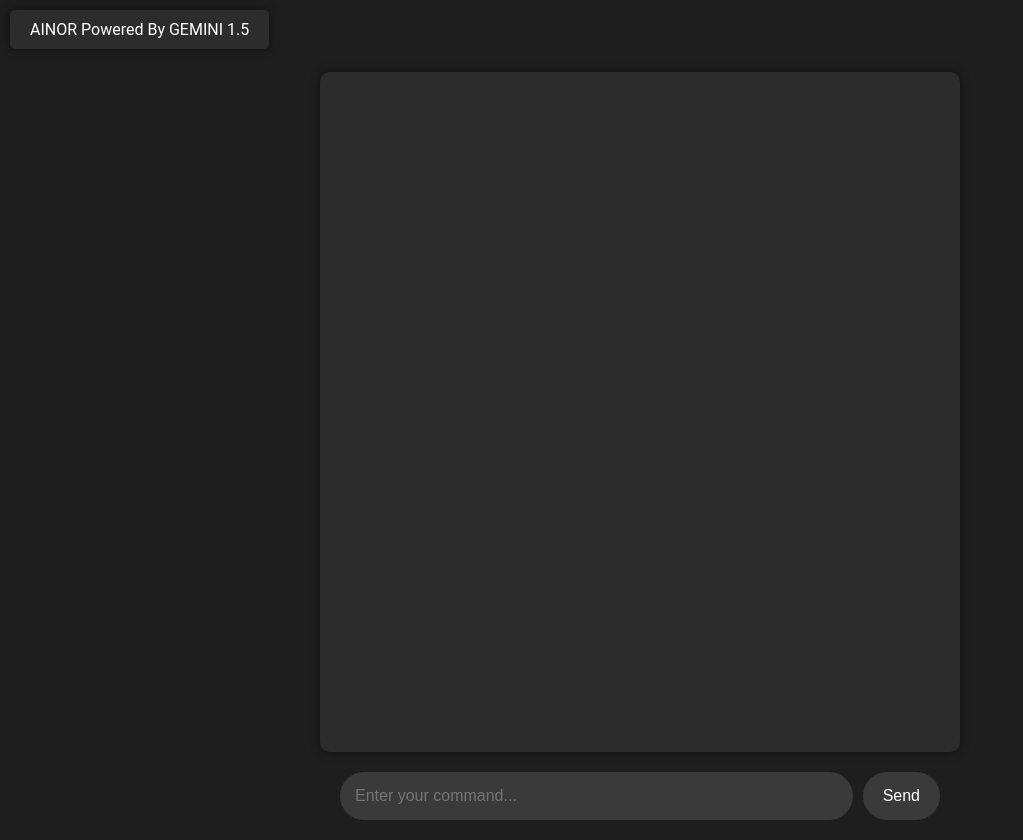
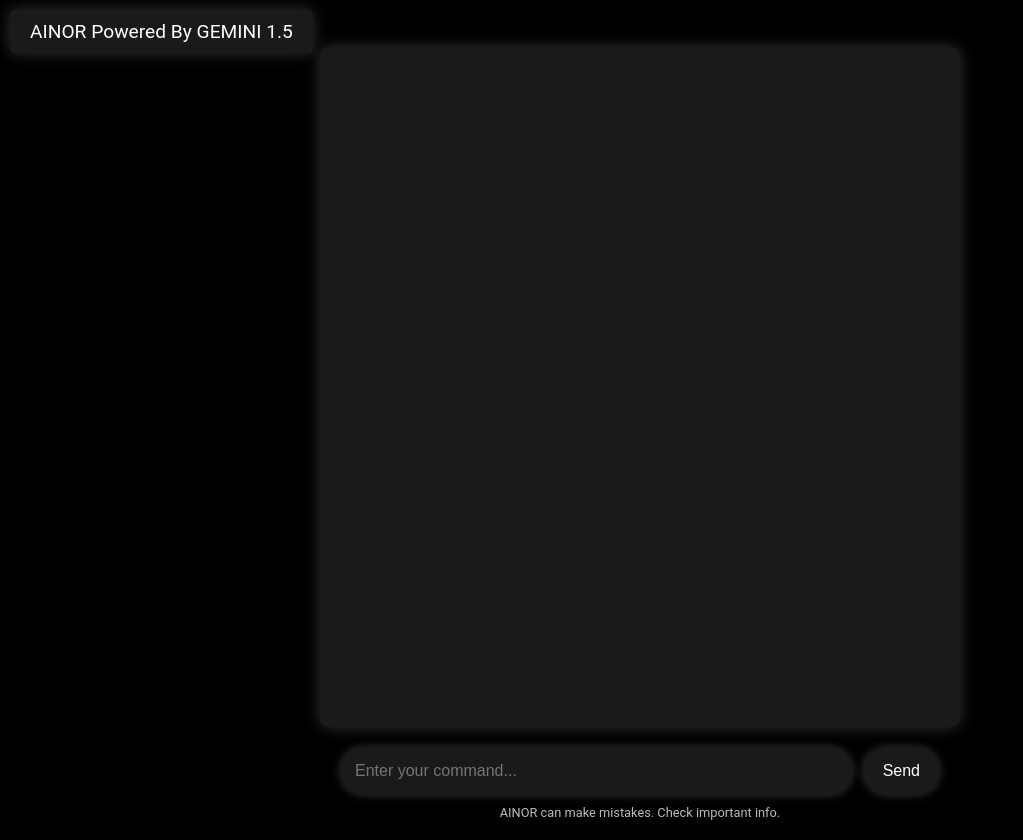
Before and after one commit to dixitk941/AINOR, a Flask app: page / in a window 1280 px wide. Shown: the whole page, without its empty margins (0-1023 px from the left). Run offline with Flask 3, Linux system fonts and the light colour scheme; some libraries are stand-ins or nearby versions.

Commit message:
Enhance app functionality and UI: update Gemini API key handling, add creator response logic, and improve styling in index.html

````diff
--- a/app.py
+++ b/app.py
@@ -9,7 +9,8 @@ app = Flask(__name__)
 all_responses = []
 
 # Gemini API setup with environment variable
-GEMINI_API_KEY = os.getenv("GEMINI_API_KEY")
+# GEMINI_API_KEY = os.getenv("GEMINI_API_KEY")
+GEMINI_API_KEY = "AIzaSyCh87P6IHCR2TVINidnDifeybL3CqC_flQ"
 GEMINI_API_URL = "https://generativelanguage.googleapis.com/v1beta/models/gemini-1.5-flash-latest:generateContent"
 
 def call_gemini_api(prompt):
@@ -59,7 +60,36 @@ def index():
 @app.route('/process_command', methods=['POST'])
 def process_command():
     command = request.json.get('command', '').lower()
-    response = call_gemini_api(command)
+
+    # List of possible questions related to the creator, founder, and developer
+    if command in [
+        "who is your creator",
+        "who is your founder",
+        "who is your developer",
+        "tell me about your creator",
+        "tell me about your founder",
+        "who created you",
+        "who developed you",
+        "who made you",
+        "who is responsible for your creation",
+        "who is behind your development",
+        "who designed you",
+        "what team created you",
+        "who built you",
+        "who established you",
+        "can you tell me your creator",
+        "can you tell me about your developers",
+        "who are your creators",
+        "who is the team behind you",
+        "who is your parent company",
+        "who is your maker",
+        "who is your architect",
+        "who is your originator"
+    ]:
+        response = "I was created by NeoCodeNex, Karan Dixit, and the talented Team Google."
+    else:
+        response = call_gemini_api(command)
+
     return jsonify({'response': response})
 
 # Only needed for local development
--- a/templates/index.html
+++ b/templates/index.html
@@ -8,7 +8,7 @@
     <style>
         body {
             font-family: 'Roboto', sans-serif;
-            background-color: #1e1e1e;
+            background-color: #000000;
             color: #ffffff;
             display: flex;
             flex-direction: column;
@@ -17,18 +17,19 @@
             height: 100vh;
             margin: 0;
             padding: 20px;
+            overflow: hidden;
         }
 
         .branding {
             position: absolute;
             top: 10px;
             left: 10px;
-            font-size: 1em;
+            font-size: 1.2em;
             color: #ffffff;
-            background-color: #2c2c2c;
+            background-color: rgba(255, 255, 255, 0.1);
             padding: 10px 20px;
             border-radius: 5px;
-            box-shadow: 0 0 10px rgba(0, 0, 0, 0.5);
+            box-shadow: 0 0 15px rgba(255, 255, 255, 0.2);
         }
 
         .chat-container {
@@ -36,34 +37,37 @@
             flex-direction: column;
             width: 100%;
             max-width: 600px;
-            height: 80vh;
-            background-color: #2c2c2c;
+            height: calc(100vh - 160px);
+            background-color: rgba(255, 255, 255, 0.1);
             border-radius: 10px;
-            box-shadow: 0 0 10px rgba(0, 0, 0, 0.5);
+            box-shadow: 0 0 15px rgba(255, 255, 255, 0.2);
             overflow-y: auto;
             padding: 20px;
         }
 
         .message {
             margin-bottom: 20px;
-            padding: 10px;
+            padding: 15px;
             border-radius: 10px;
-            background-color: #3a3a3a;
+            background-color: rgba(255, 255, 255, 0.1);
             word-wrap: break-word;
             font-size: 1em;
             max-width: 70%;
+            box-shadow: 0 0 10px rgba(255, 255, 255, 0.2);
+            animation: fadeIn 0.5s ease-in-out;
+            position: relative;
         }
 
         .message.code {
-            background-color: #2d2d2d;
-            padding: 10px;
+            background-color: rgba(255, 255, 255, 0.2);
+            padding: 15px;
             border-radius: 5px;
             overflow-x: auto;
         }
 
         .message.user {
             align-self: flex-end;
-            background-color: #4a4a4a;
+            background-color: rgba(255, 255, 255, 0.2);
         }
 
         .message.ai {
@@ -72,9 +76,15 @@
 
         .input-container {
             display: flex;
+            flex-direction: column;
             width: 100%;
             max-width: 600px;
             margin-top: 20px;
+        }
+
+        .input-row {
+            display: flex;
+            width: 100%;
         }
 
         #command {
@@ -83,9 +93,10 @@
             border: none;
             border-radius: 25px;
             outline: none;
-            background-color: #3a3a3a;
+            background-color: rgba(255, 255, 255, 0.1);
             color: #ffffff;
             font-size: 1em;
+            box-shadow: 0 0 10px rgba(255, 255, 255, 0.2);
         }
 
         #submit {
@@ -94,15 +105,87 @@
             border: none;
             border-radius: 25px;
             cursor: pointer;
-            background-color: #3a3a3a;
+            background-color: rgba(255, 255, 255, 0.1);
             color: #ffffff;
             font-size: 1em;
             transition: background-color 0.3s, transform 0.3s;
+            box-shadow: 0 0 10px rgba(255, 255, 255, 0.2);
         }
 
         #submit:hover {
-            background-color: #4a4a4a;
+            background-color: rgba(255, 255, 255, 0.2);
             transform: scale(1.05);
+        }
+
+        .disclaimer {
+            margin-top: 10px;
+            font-size: 0.8em;
+            color: #bbbbbb;
+            text-align: center;
+        }
+
+        .copy-button {
+            position: absolute;
+            top: 10px;
+            right: 10px;
+            padding: 5px 10px;
+            border: none;
+            border-radius: 5px;
+            cursor: pointer;
+            background-color: rgba(255, 255, 255, 0.2);
+            color: #ffffff;
+            font-size: 0.8em;
+        }
+
+        @keyframes fadeIn {
+            from {
+                opacity: 0;
+                transform: translateY(10px);
+            }
+            to {
+                opacity: 1;
+                transform: translateY(0);
+            }
+        }
+
+        @media (max-width: 600px) {
+            .branding {
+                font-size: 1em;
+                padding: 8px 16px;
+            }
+
+            .chat-container {
+                height: calc(100vh - 140px);
+                padding: 15px;
+            }
+
+            .message {
+                font-size: 0.9em;
+                padding: 10px;
+            }
+
+            .input-container {
+                margin-top: 15px;
+            }
+
+            #command {
+                padding: 10px;
+                font-size: 0.9em;
+            }
+
+            #submit {
+                padding: 10px 15px;
+                font-size: 0.9em;
+            }
+
+            .disclaimer {
+                font-size: 0.7em;
+            }
+
+            .copy-button {
+                font-size: 0.7em;
+                padding: 4px 8px;
+            }
         }
     </style>
 </head>
@@ -112,8 +195,11 @@
         <!-- Messages will be appended here -->
     </div>
     <div class="input-container">
-        <input type="text" id="command" placeholder="Enter your command...">
-        <button id="submit">Send</button>
+        <div class="input-row">
+            <input type="text" id="command" placeholder="Enter your command...">
+            <button id="submit">Send</button>
+        </div>
+        <div class="disclaimer">AINOR can make mistakes. Check important info.</div>
     </div>
 
     <script src="https://cdnjs.cloudflare.com/ajax/libs/prism/1.24.1/prism.min.js"></script>
@@ -125,12 +211,50 @@
             processCommand(command);
         };
 
+        document.getElementById('command').addEventListener('keypress', function(event) {
+            if (event.key === 'Enter') {
+                event.preventDefault();
+                document.getElementById('submit').click();
+            }
+        });
+
         function addMessage(text, sender) {
             const message = document.createElement('div');
             message.className = `message ${sender}`;
-            message.innerText = text;
+            message.innerHTML = formatMessage(text);
             document.getElementById('chatContainer').appendChild(message);
             document.getElementById('chatContainer').scrollTop = document.getElementById('chatContainer').scrollHeight;
+        }
+
+        function formatMessage(text) {
+            // Replace **text** with <strong>text</strong>
+            text = text.replace(/\*\*(.*?)\*\*/g, '<strong>$1</strong>');
+
+            // Replace ```language code ``` with <pre><code>code</code></pre>
+            text = text.replace(/```(\w+)\s*([\s\S]*?)\s*```/g, function(match, lang, code) {
+                const pre = document.createElement('pre');
+                const codeElement = document.createElement('code');
+                codeElement.className = `language-${lang}`;
+                codeElement.textContent = code;
+                pre.appendChild(codeElement);
+                Prism.highlightElement(codeElement);
+
+                const copyButton = document.createElement('button');
+                copyButton.className = 'copy-button';
+                copyButton.innerText = 'Copy';
+                copyButton.onclick = function() {
+                    navigator.clipboard.writeText(code).then(function() {
+                        alert('Code copied to clipboard!');
+                    }, function(err) {
+                        alert('Failed to copy code: ', err);
+                    });
+                };
+                pre.appendChild(copyButton);
+
+                return pre.outerHTML;
+            });
+
+            return text;
         }
 
         function processCommand(command) {
@@ -160,10 +284,25 @@
                     codeMessage.innerText = codeSnippet;
                     document.getElementById('chatContainer').appendChild(codeMessage);
                     Prism.highlightElement(codeMessage);
+
+                    const copyButton = document.createElement('button');
+                    copyButton.className = 'copy-button';
+                    copyButton.innerText = 'Copy';
+                    copyButton.onclick = function() {
+                        navigator.clipboard.writeText(codeSnippet).then(function() {
+                            alert('Code copied to clipboard!');
+                        }, function(err) {
+                            alert('Failed to copy code: ', err);
+                        });
+                    };
+                    codeMessage.appendChild(copyButton);
                 }
 
                 // Scroll to the bottom of the chat container
                 document.getElementById('chatContainer').scrollTop = document.getElementById('chatContainer').scrollHeight;
+            })
+            .catch(error => {
+                console.error('Error:', error);
             });
         }
     </script>
````
